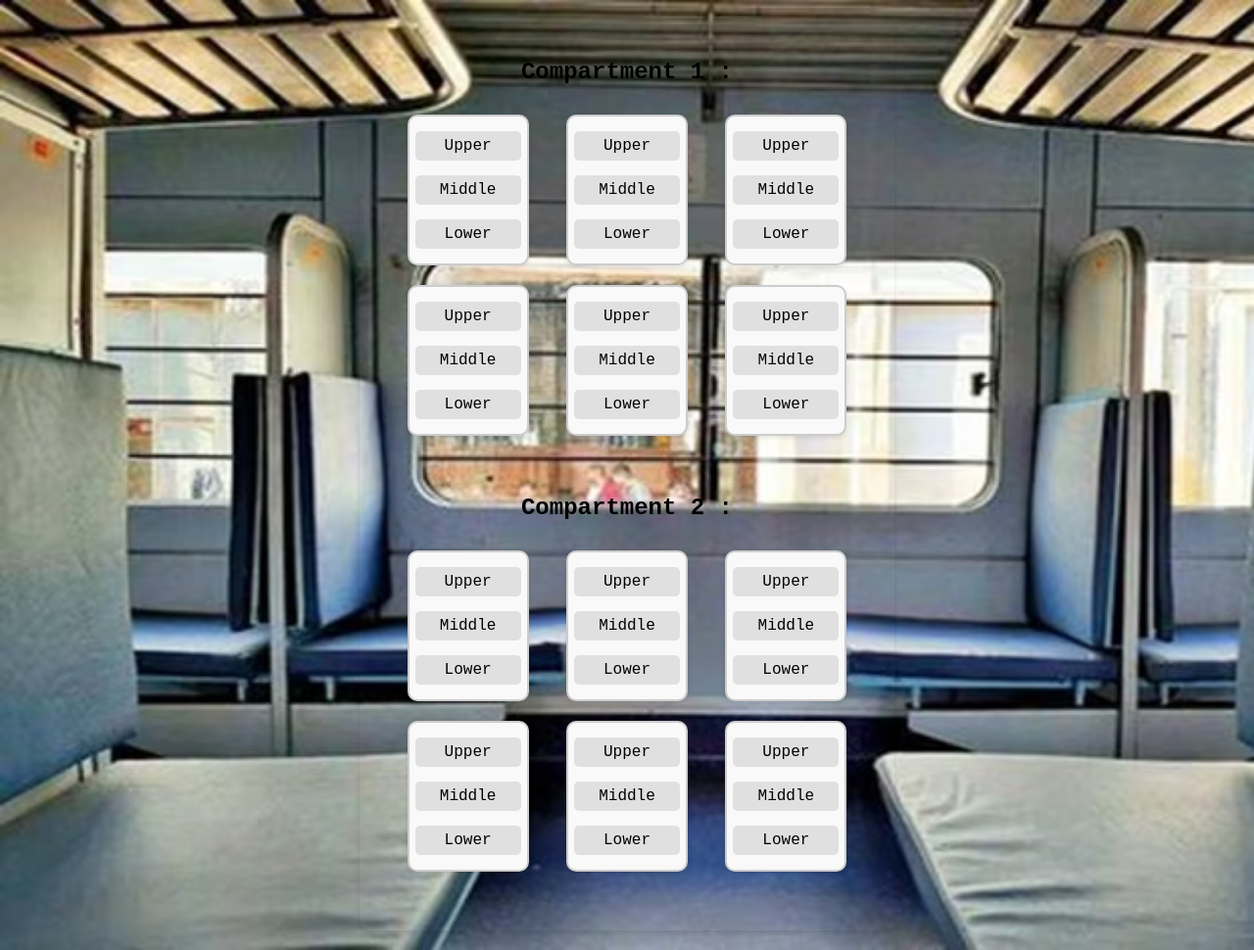
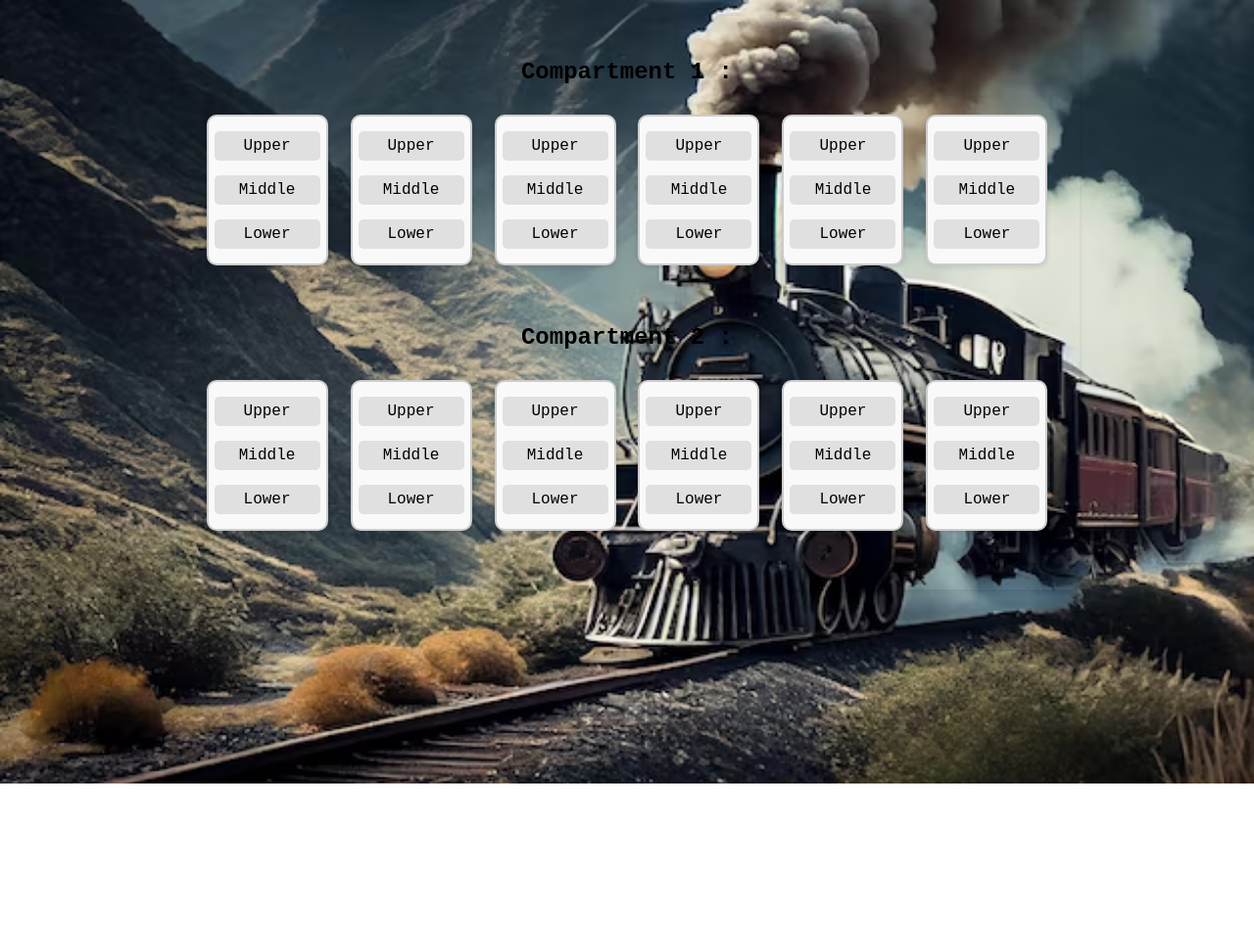
Before and after one commit to pjlavanya/Train-Booking, a plain HTML site: page reservetable.html in a window 1280 px wide. Shown: the whole page at 98% size. After the commit the page ends 800 px from the top, so only its background shows below. Drawn offline with Linux system fonts and the light colour scheme; some packages are replaced by stand-ins of ours; a script that the page names is missing.

Commit message:
first commit

```diff
--- a/css/reserve.css
+++ b/css/reserve.css
@@ -1,6 +1,6 @@
 
 body{
-    background-image: url(train2.jpg);
+    background-image: url(./trin.avif);
     background-size: cover;
     font-family: 'Courier New', Courier, monospace;
 }
--- a/css/reservetable.css
+++ b/css/reservetable.css
@@ -1,10 +1,10 @@
 body {
     font-family: 'Courier New', Courier, monospace;
-    background-image:url(seats.avif);
+    background-image:url(./trin.avif);
     background-size: cover;
 }
 .train-container {
-    width: 40%;
+    width: 70%;
     backdrop-filter: blur( 0.5px );
     -webkit-backdrop-filter: blur( 0.1px );
     margin: 20px auto;
```
Also changed, not shown: css/seats.avif (deleted), css/train2.jpg (deleted), css/trin.avif (added).
